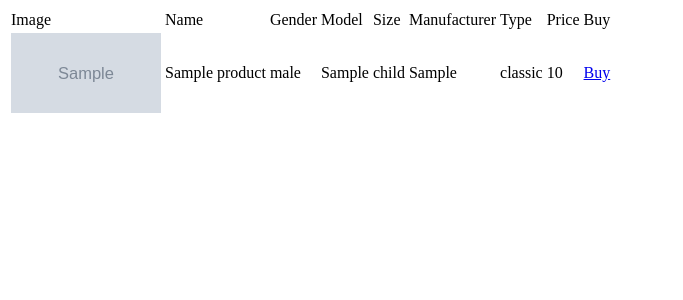
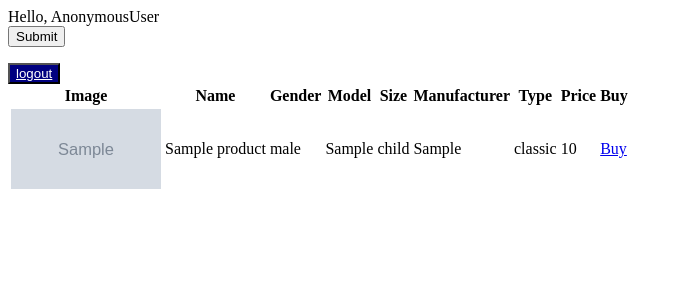
Before and after one commit to Nazira06/BEZMAN, a Django app: page /shop/products/ in a window 1280 px wide. Shown: the top 300 px of the page, without its empty margins (0-683 px from the left). Run offline with Django 3.2, Linux system fonts and the light colour scheme; tables that the repository leaves empty hold one stand-in row (values such as "Sample post"); grey boxes marked "Sample" are stand-in pictures; parts of the project's set-up code (start-up, migrations or seed data) failed here and were passed over.

Commit message:
добавили кнопку

```diff
--- a/bezman_shop/supershop/templates/supershop/products.html
+++ b/bezman_shop/supershop/templates/supershop/products.html
@@ -1,21 +1,37 @@
+<nav>
+    Hello, {{ request.user }}
+</nav>
+<form action="" method="GET">
+{{ filter.form }}
+<input type="submit" name="Confirm">
+</form>
+<style>
+    .b1 {
+    background: navy;
+    font-size: 9ph;}
+    .b2{ color: white;}
+</style>
+<button class="b1"><a href="{%url 'logout'%}" class="b2">logout</a></button>
+
+
 <table>
     <tr>
-        <td>Image</td>
-        <td>Name</td>
-        <td>Gender</td>
-        <td>Model</td>
-        <td>Size</td>
-        <td>Manufacturer</td>
-        <td>Type</td>
-        <td>Price</td>
-        <td>Buy</td>
+        <th>Image</th>
+        <th>Name</th>
+        <th>Gender</th>
+        <th>Model</th>
+        <th>Size</th>
+        <th>Manufacturer</th>
+        <th>Type</th>
+        <th>Price</th>
+        <th>Buy</th>
 
 
     </tr>
 {% for product in products %}
     <tr>
         <td><img src="{{ product.image.url }}" width="150" height="80"></td>
-        <td>{{ product.name }}</td>
+       <td>{{ product.name }}</td>
         <td>{{ product.gender }}</td>
         <td>{{ product.product_model }}</td>
         <td>{{ product.size }}</td>
```
